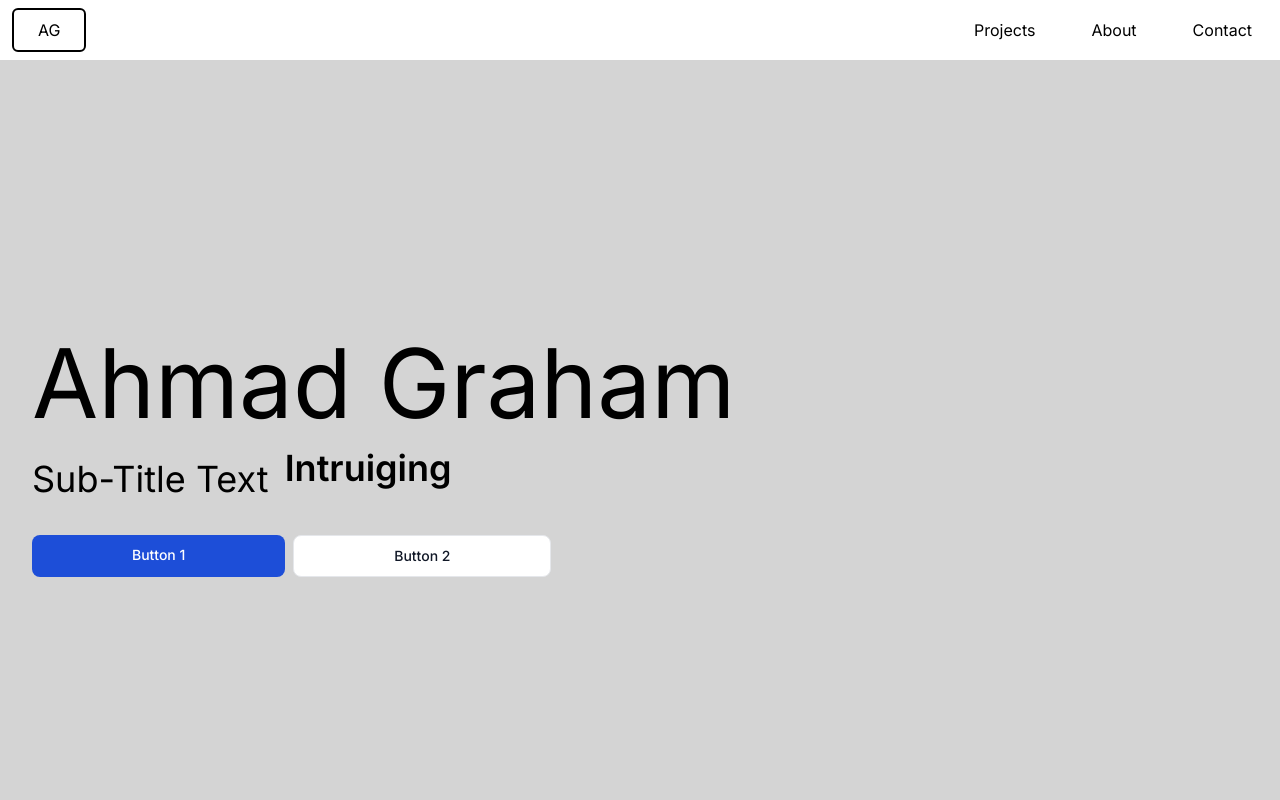
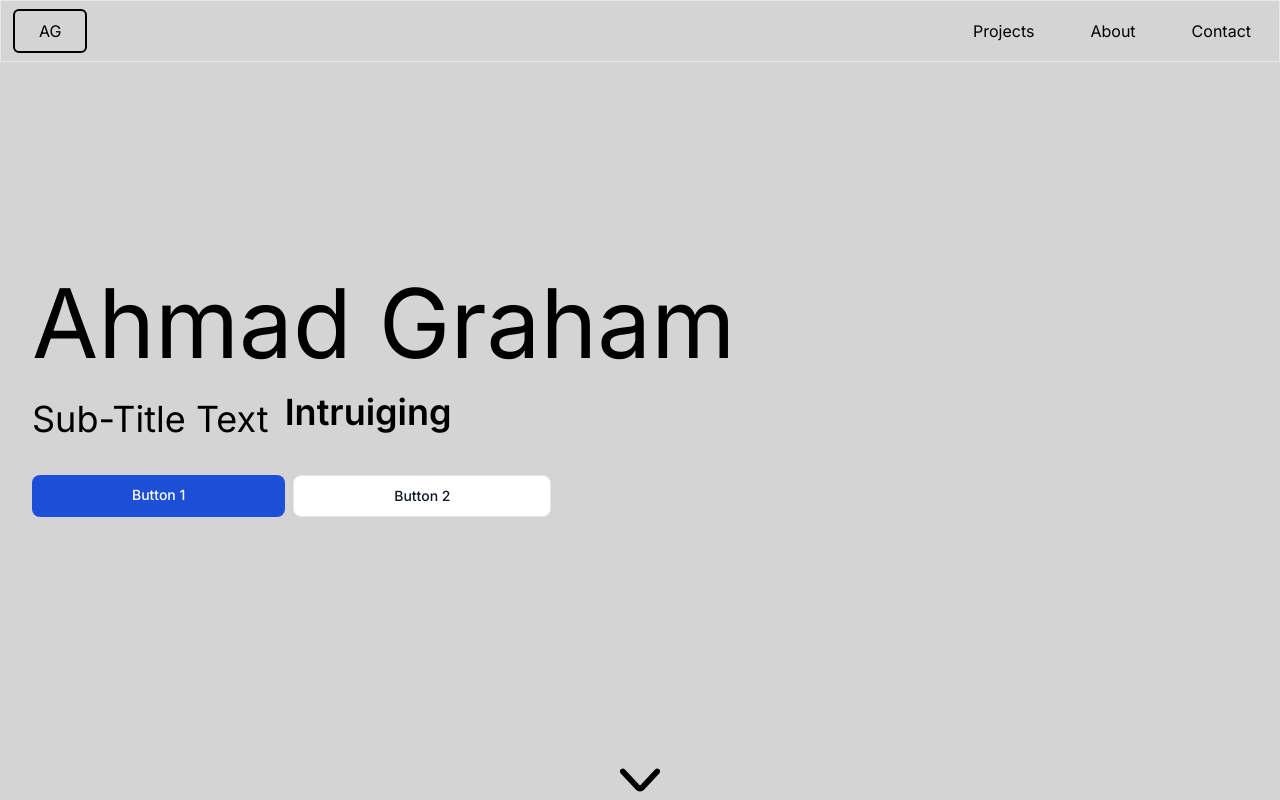
Before and after one commit to agraham02/portfolio-website, a React (Create React App) app: page / in a window 1280 px wide. Shown: the top 800 px of the page. Built offline with nearby package versions, Linux system fonts and the light colour scheme; no server answers.

Commit message:
Update Nav design

```diff
--- a/src/components/Nav.js
+++ b/src/components/Nav.js
@@ -3,7 +3,7 @@ import "../styles/Nav.css";
 
 export default function Nav() {
     return (
-        <nav className="flex justify-between px-3 py-2">
+        <nav className="flex justify-between px-3 py-2 fixed top-0 z-50 border w-full">
             <div className="border-2 border-black rounded-md p-2 px-6 cursor-pointer">
                 <div>AG</div>
             </div>
@@ -18,7 +18,7 @@ export default function Nav() {
 
 function NavLink({ text }) {
     return (
-        <div className="px-4 h-4/5 items-center flex cursor-pointer">
+        <div className="px-4 h-4/5 items-center flex cursor-pointer hover:text-sky-700">
             {text}
         </div>
     );
```
